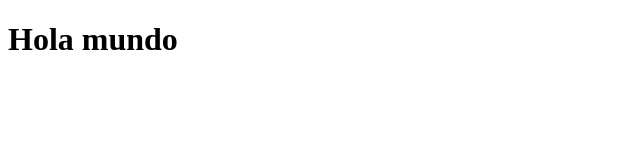
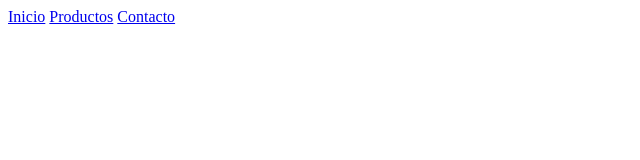
Before and after one commit to LuisAlpachino/Practica_2, a plain HTML site: page index.html in a window 1280 px wide. Shown: the whole page, without its empty margins (0-640 px from the left). Drawn offline with Linux system fonts and the light colour scheme.

Commit message:
agregar nav

```diff
--- a/index.html
+++ b/index.html
@@ -5,6 +5,10 @@
 	<title>Document</title>
 </head>
 <body>
-	<h1>Hola mundo</h1>
+	<nav>
+		<a href="#">Inicio</a>
+		<a href="#">Productos</a>
+		<a href="#">Contacto</a>
+	</nav>
 </body>
 </html>
```
